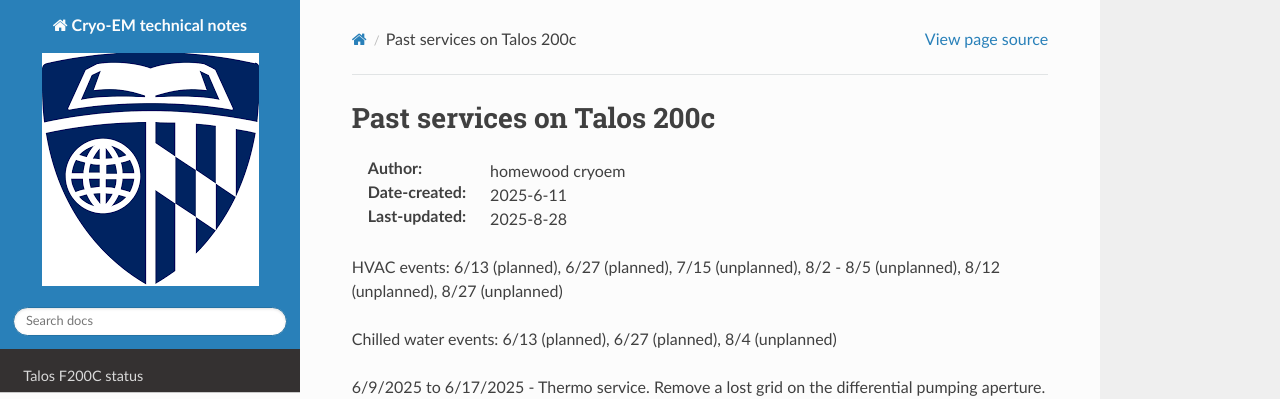
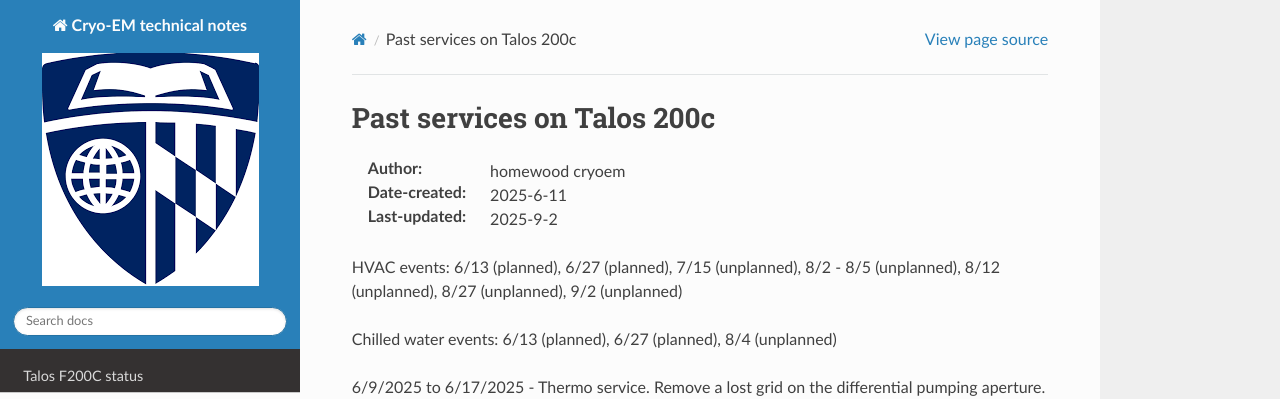
Before and after one commit to coherency224/hop-em, a Sphinx documentation site: the page built from docs/source/Past_services.rst, in a window 1280 px wide and 1226 px high. Shown: the top 399 px of the window. Built offline with Sphinx 7.4.7 and the Read the Docs theme 3.1.0, drawn with Linux system fonts in a browser that asks for light colours; pages that are not in the unit, such as notebooks, are missing from menus.

Commit message:
Update Past_services.rst

```diff
--- a/docs/source/Past_services.rst
+++ b/docs/source/Past_services.rst
@@ -5,9 +5,9 @@
 
 :Author: homewood cryoem
 :Date-created: 2025-6-11
-:Last-updated: 2025-8-28
+:Last-updated: 2025-9-2
 
-HVAC events: 6/13 (planned), 6/27 (planned), 7/15 (unplanned), 8/2 - 8/5 (unplanned), 8/12 (unplanned), 8/27 (unplanned)
+HVAC events: 6/13 (planned), 6/27 (planned), 7/15 (unplanned), 8/2 - 8/5 (unplanned), 8/12 (unplanned), 8/27 (unplanned), 9/2 (unplanned)
 
 Chilled water events: 6/13 (planned), 6/27 (planned), 8/4 (unplanned)
 
```
